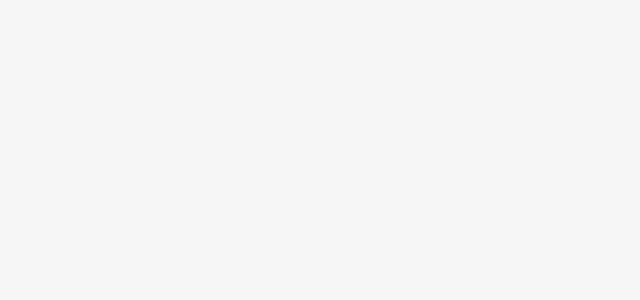
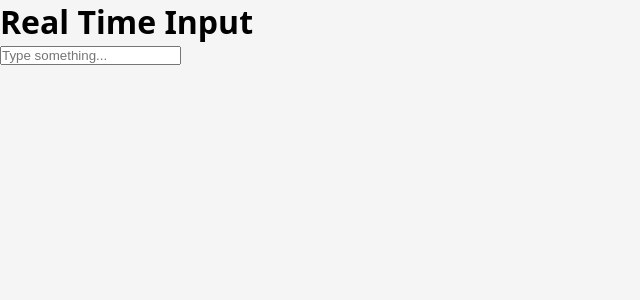
Before and after one commit to Espadv69/useState-Basics, a React (Vite) app in the folder RealTimeInput/: page / in a window 1280 px wide. Shown: the top 300 px of the page, without its empty margins (0-640 px from the left). Built offline with nearby package versions, Linux system fonts and the light colour scheme; the HTML template or start-up script is replaced by a standard one.

Commit message:
Integrate Input component into App structure

```diff
--- a/RealTimeInput/src/App.jsx
+++ b/RealTimeInput/src/App.jsx
@@ -1,3 +1,11 @@
-const App = () => {}
+import Input from './components/Input/Input'
+
+const App = () => {
+  return (
+    <div className="app">
+      <Input />
+    </div>
+  )
+}
 
 export default App
```
